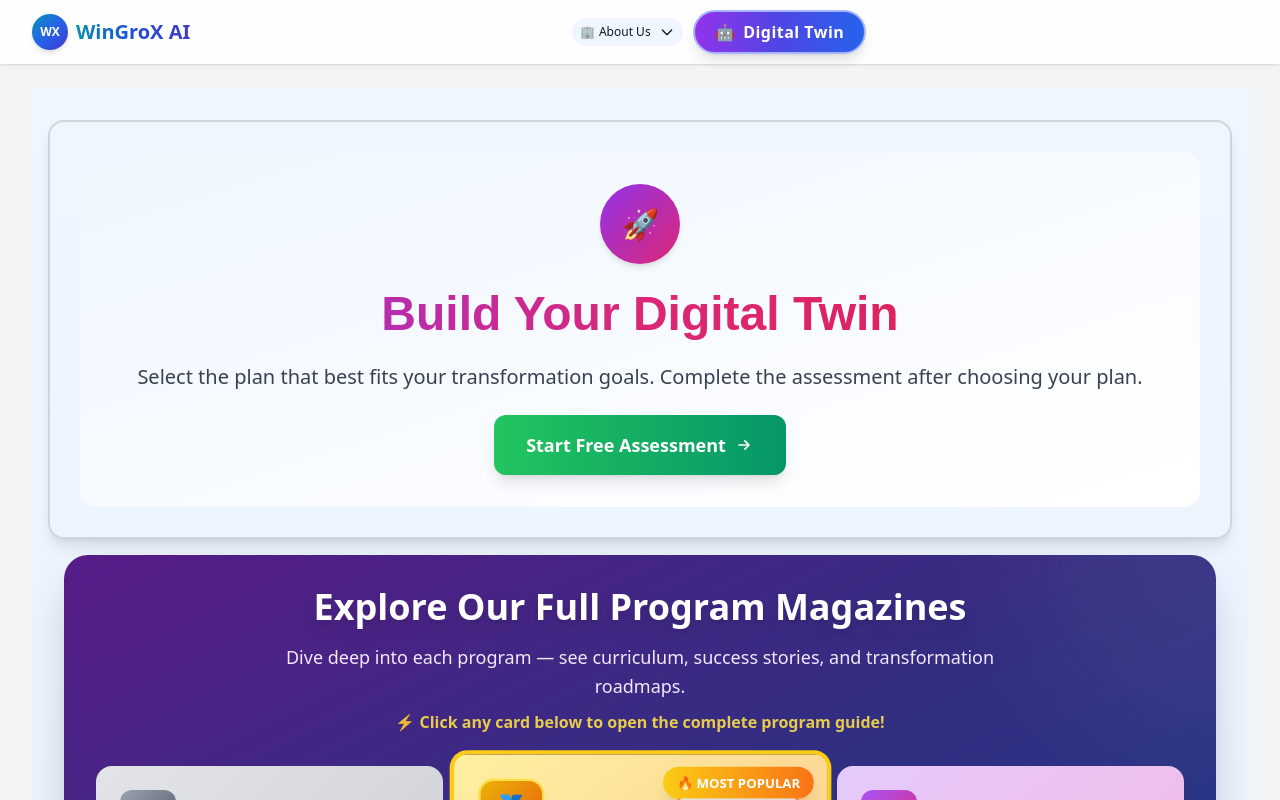
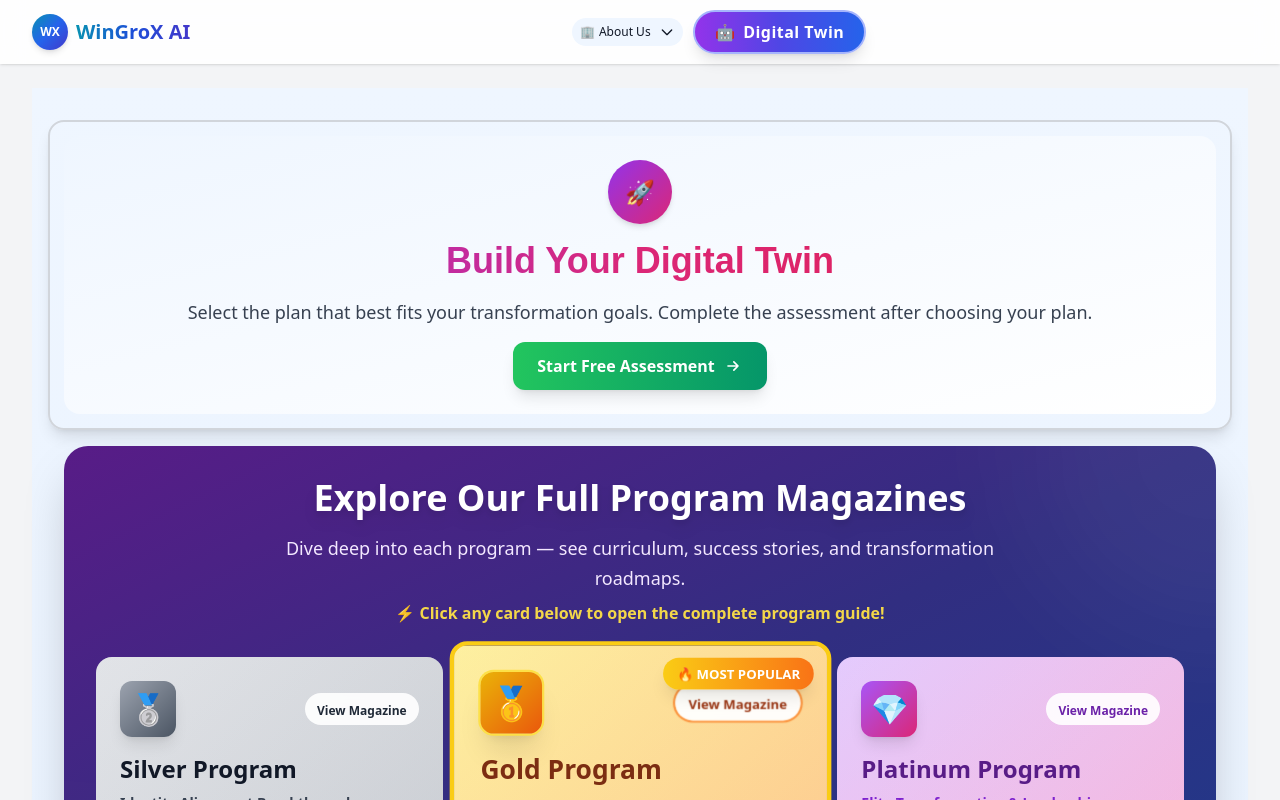
Before and after one commit to shivanichhabra4u10-cmyk/wingro, a React (Create React App) app in the folder client/: page /digital-twin in a window 1280 px wide. Shown: the top 800 px of the page. Built offline with nearby package versions, Linux system fonts and the light colour scheme.

Commit message:
removed extra space

```diff
--- a/client/src/pages/DigitalTwinCareer.tsx
+++ b/client/src/pages/DigitalTwinCareer.tsx
@@ -818,22 +818,22 @@ const CareerAssessment: React.FC = () => {
     return (
       <div className="max-w-7xl mx-auto px-4 py-8">
         {/* Header */}
-        <div className="relative rounded-2xl shadow-lg p-8">
+        <div className="relative rounded-2xl shadow-lg p-4">
           <div className="absolute inset-0 border-2 border-gray-300 rounded-2xl"></div>
-          <div className="relative bg-gradient-to-br from-blue-50 to-white rounded-2xl p-8">
+          <div className="relative bg-gradient-to-br from-blue-50 to-white rounded-2xl p-6">
             <div className="text-center">
-              <div className="inline-flex items-center justify-center w-20 h-20 bg-gradient-to-br from-purple-600 to-pink-600 rounded-full mb-4 shadow-md">
-                <span className="text-white text-3xl font-bold">🚀</span>
+              <div className="inline-flex items-center justify-center w-16 h-16 bg-gradient-to-br from-purple-600 to-pink-600 rounded-full mb-3 shadow-md">
+                <span className="text-white text-2xl font-bold">🚀</span>
               </div>
-              <h1 className="text-4xl md:text-5xl font-extrabold text-transparent bg-clip-text bg-gradient-to-r from-purple-600 via-pink-600 to-rose-600 mb-4 leading-normal" style={{ fontFamily: 'Arial, sans-serif', lineHeight: '1.4' }}>
+              <h1 className="text-3xl md:text-4xl font-extrabold text-transparent bg-clip-text bg-gradient-to-r from-purple-600 via-pink-600 to-rose-600 mb-3 leading-normal" style={{ fontFamily: 'Arial, sans-serif', lineHeight: '1.4' }}>
                 Build Your Digital Twin
               </h1>
-              <p className="text-lg md:text-xl text-gray-700 leading-relaxed mb-6">
+              <p className="text-base md:text-lg text-gray-700 leading-relaxed mb-4">
                 Select the plan that best fits your transformation goals. Complete the assessment after choosing your plan.
               </p>
               <button
                 onClick={() => handlePlanSelection('digital-twin-free')}
-                className="inline-flex items-center gap-2 bg-gradient-to-r from-green-500 to-emerald-600 hover:from-green-600 hover:to-emerald-700 text-white font-bold text-lg px-8 py-4 rounded-xl shadow-lg hover:shadow-xl transition-all transform hover:scale-105"
+                className="inline-flex items-center gap-2 bg-gradient-to-r from-green-500 to-emerald-600 hover:from-green-600 hover:to-emerald-700 text-white font-bold text-base px-6 py-3 rounded-xl shadow-lg hover:shadow-xl transition-all transform hover:scale-105"
               >
                 <span>Start Free Assessment</span>
                 <svg className="w-5 h-5" fill="none" stroke="currentColor" viewBox="0 0 24 24">
```
